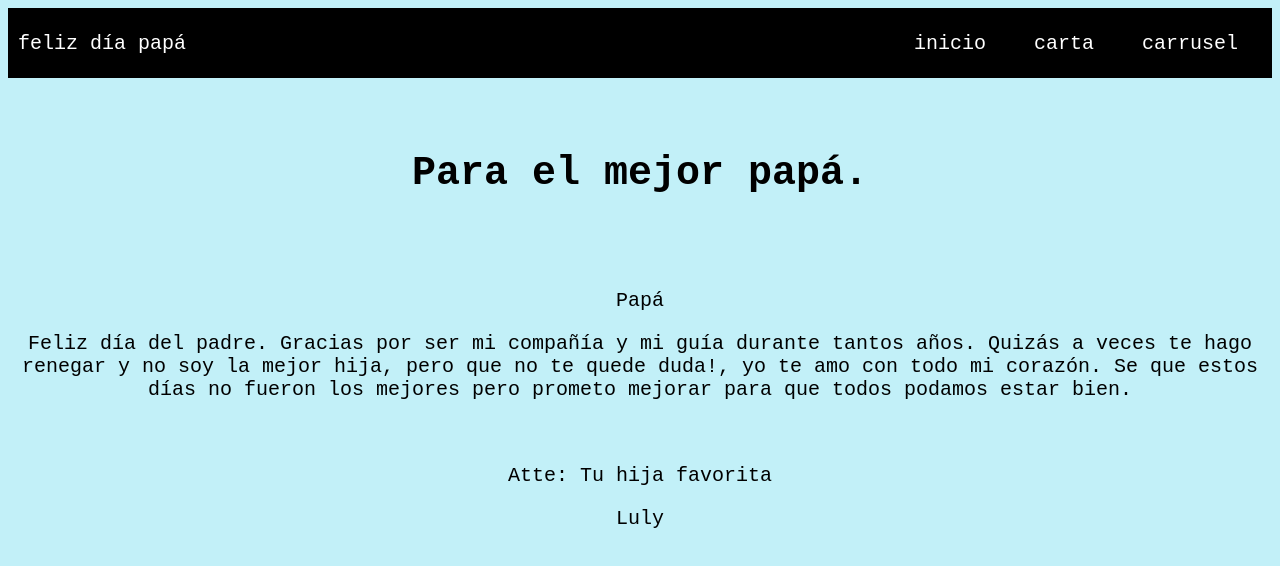
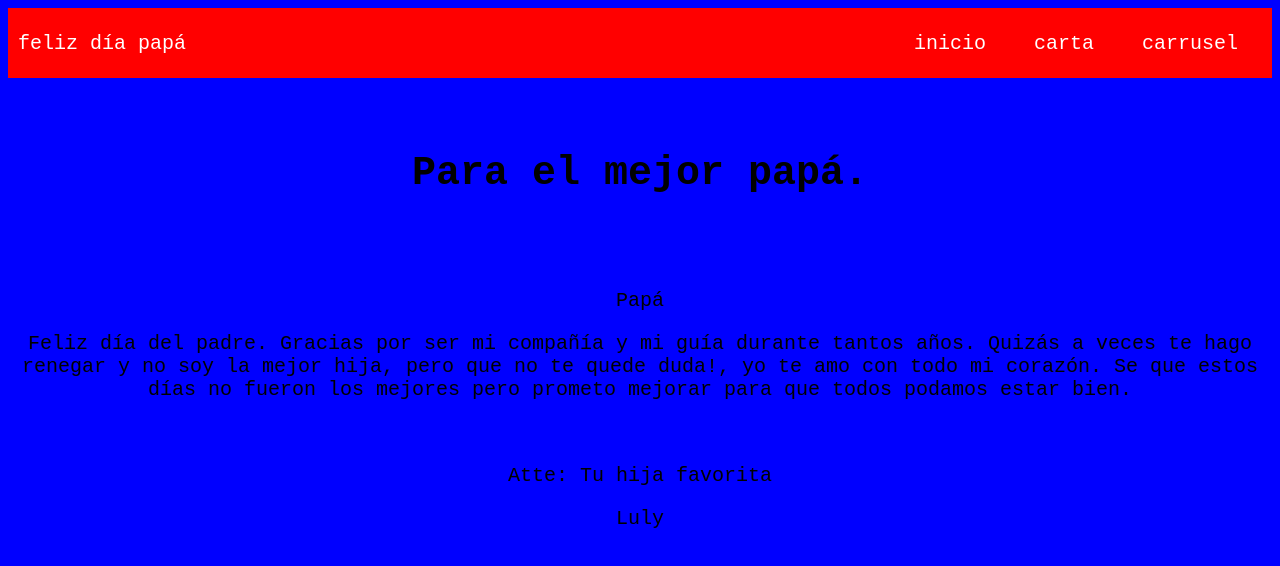
Before and after one commit to Lulyyp/MiRepositorioRemoto, a plain HTML site: page nosotros.html in a window 1280 px wide. Drawn offline with Linux system fonts and the light colour scheme.

Commit message:
cambio de Emilio

```diff
--- a/style.css
+++ b/style.css
@@ -2,14 +2,14 @@ body {
   font-family: 'Courier New', Courier, monospace;
   font-size: 20px;
   text-align: center;
-  background-color: rgb(194, 240, 248);
+  background-color: blue;
 }
 
 .container-nav {
   display: flex;
   padding: 10px;
   height: 50px;
-  background-color: black;
+  background-color: red;
 }
 
 
```
